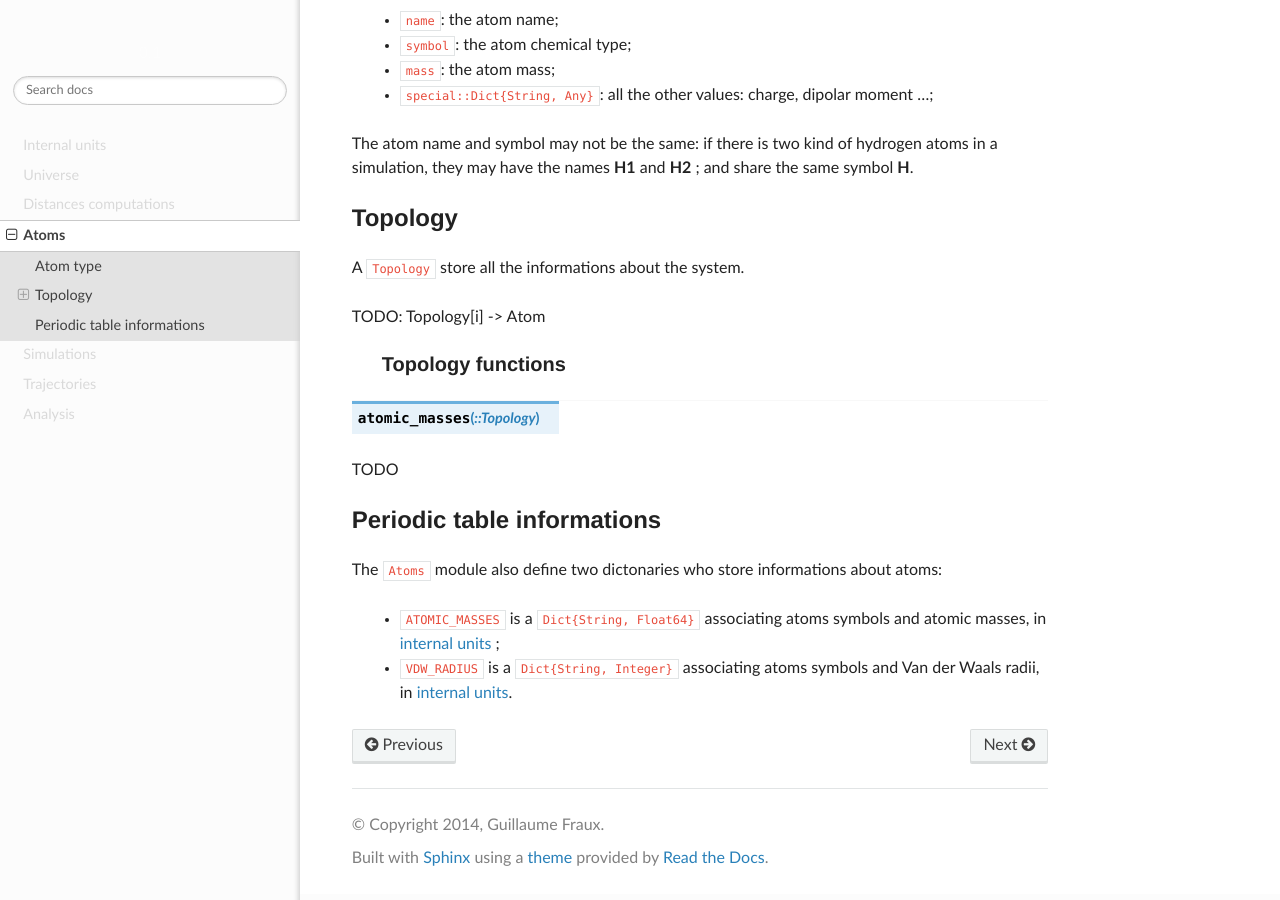
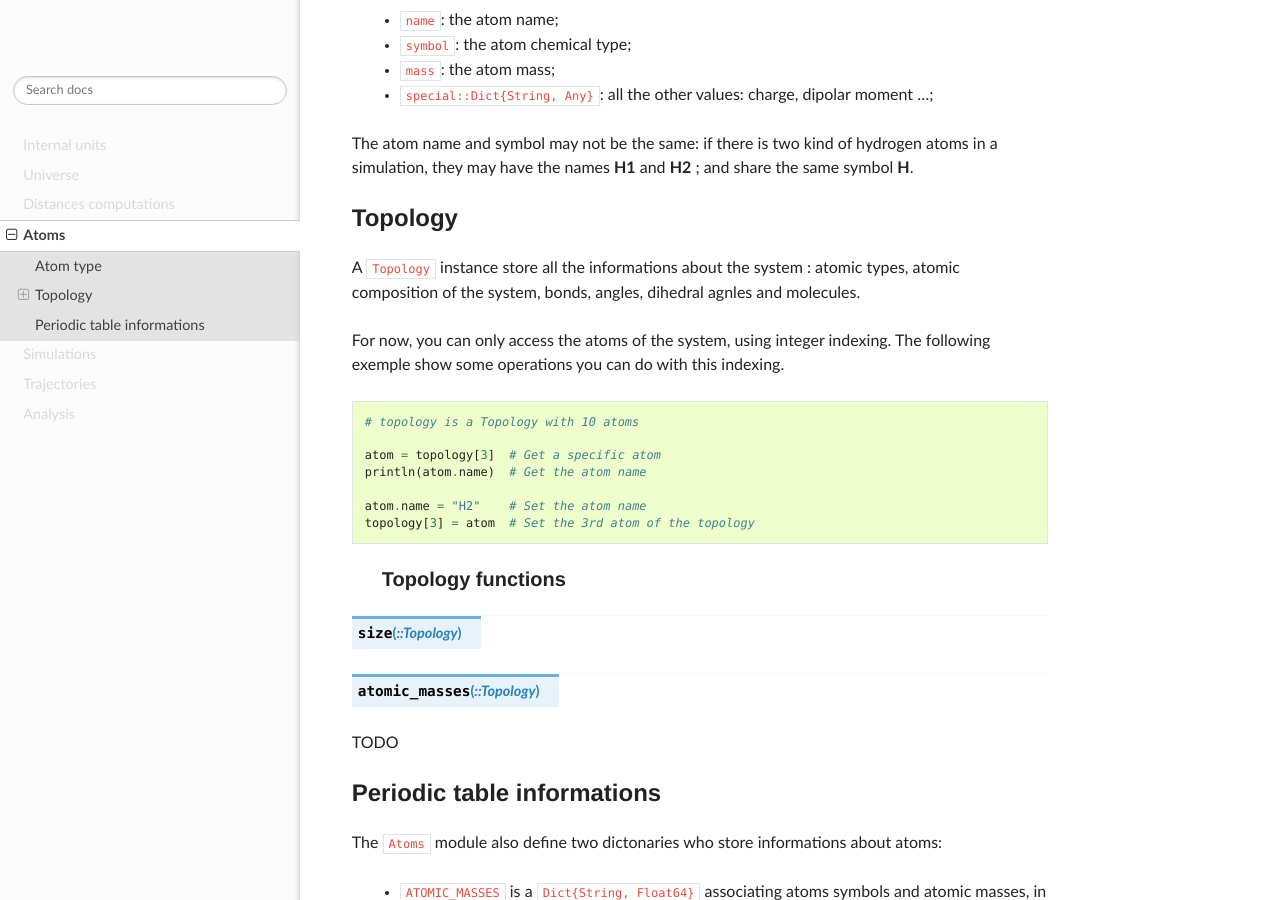
Before and after one commit to Luthaf/Jumos.jl, a Sphinx documentation site: the page built from doc/atoms.rst, in a window 1280 px wide and 900 px high, scrolled down 368 px. Built offline with Sphinx 7.4.7 and the Read the Docs theme 2.0.0, drawn with Linux system fonts in a browser that asks for light colours.

Commit message:
[doc] Reorganise files

```diff
--- a/doc/atoms/index.rst
+++ b/doc/atoms.rst
@@ -24,12 +24,26 @@ same symbol **H**.
 Topology
 --------
 
-A ``Topology`` store all the informations about the system.
+A ``Topology`` instance store all the informations about the system : atomic types,
+atomic composition of the system, bonds, angles, dihedral agnles and molecules.
 
-TODO: Topology[i] -> Atom
+For now, you can only access the atoms of the system, using integer indexing.
+The following exemple show some operations you can do with this indexing.
+
+.. code-block:: julia
+
+    # topology is a Topology with 10 atoms
+
+    atom = topology[3]  # Get a specific atom
+    println(atom.name)  # Get the atom name
+
+    atom.name = "H2"    # Set the atom name
+    topology[3] = atom  # Set the 3rd atom of the topology
 
 Topology functions
 ^^^^^^^^^^^^^^^^^^
+
+.. function:: size(::Topology)
 
 .. function:: atomic_masses(::Topology)
 TODO
--- a/doc/conf.py
+++ b/doc/conf.py
@@ -69,7 +69,7 @@ highlight_language = "julia"
 
 # List of patterns, relative to source directory, that match files and
 # directories to ignore when looking for source files.
-exclude_patterns = ['build',]
+exclude_patterns = ['__build__',]
 
 # The reST default role (used for this markup: `text`) to use for all
 # documents.
```
Also changed, not shown: doc/index.rst (+4 -8 lines), doc/universe.rst (renamed from doc/universe/index.rst), 2 other files.
